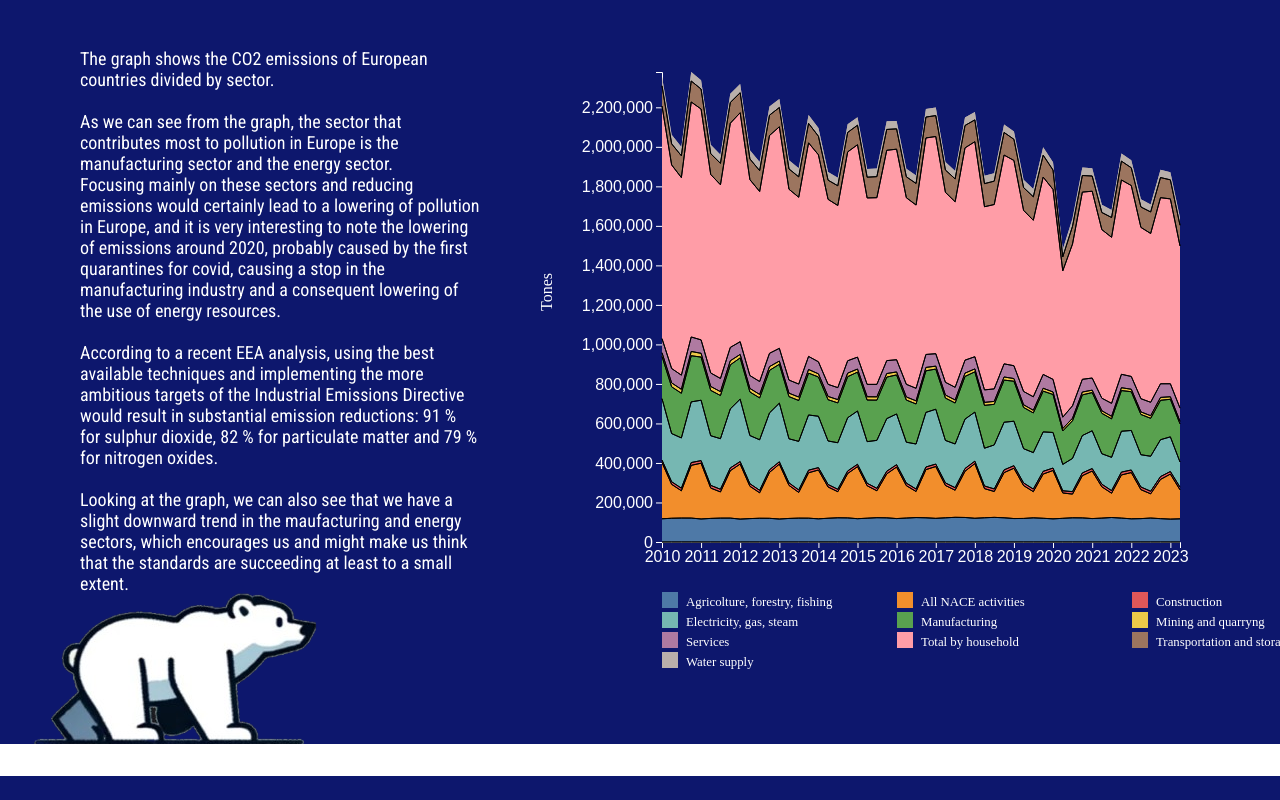
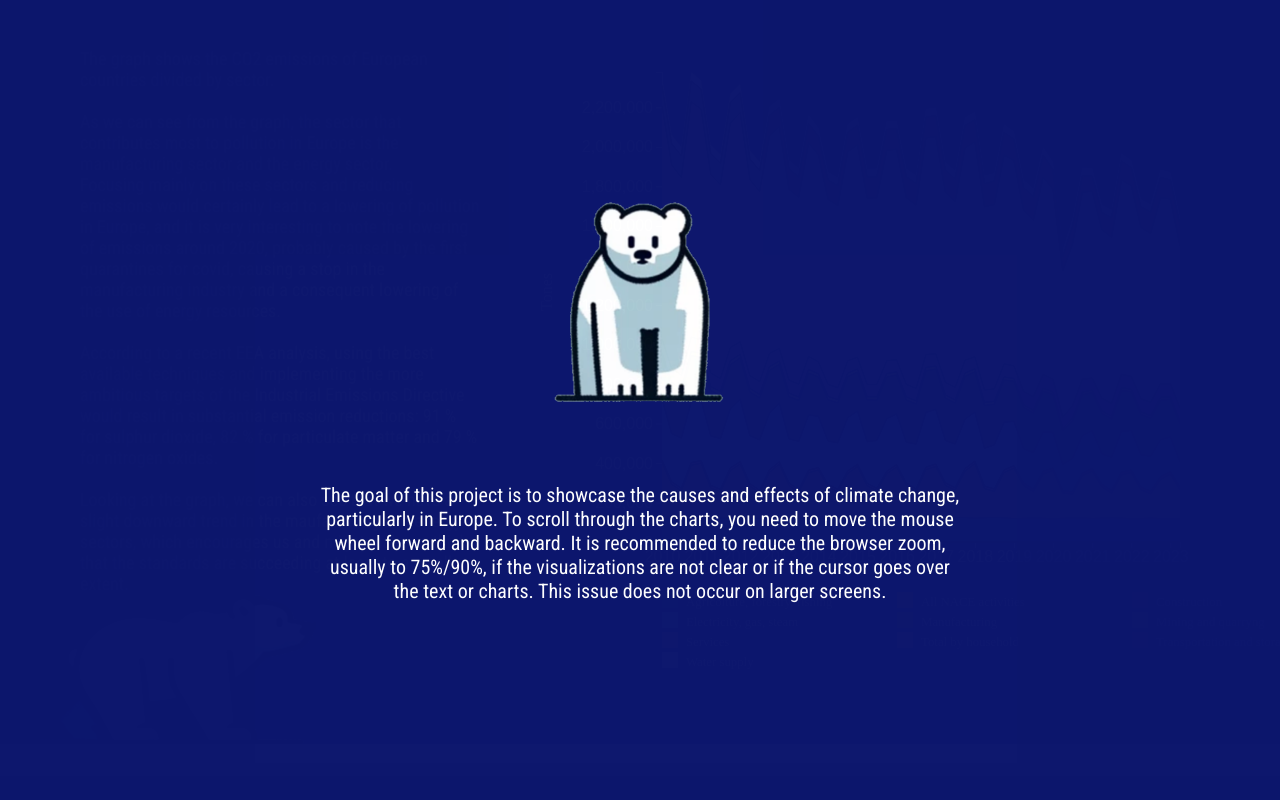
Before and after one commit to UniGonfia/dataviz_final, a SvelteKit app: page / in a window 1280 px wide. Built offline with nearby package versions, Linux system fonts and the light colour scheme.

Commit message:
Added presentation

```diff
--- a/src/routes/+page.svelte
+++ b/src/routes/+page.svelte
@@ -63,6 +63,12 @@
 
     let rendered = false;
     onMount(() => {
+
+        setTimeout(() => {
+            const presentation = document.querySelector('.presentation');
+            presentation.style.opacity = 0;
+        }, 5000);
+
         rendered = true;
         animation_init();
         onscroll_animation();
@@ -164,6 +170,14 @@
 </script>
 
 
+<div class="presentation">
+
+    <img src={polarbear_stand} alt="Polar bear stand">
+
+    <p> The goal of this project is to showcase the causes and effects of climate change, particularly in Europe. To scroll through the charts, you need to move the mouse wheel forward and backward. It is recommended to reduce the browser zoom, usually to 75%/90%, if the visualizations are not clear or if the cursor goes over the text or charts. This issue does not occur on larger screens. </p>
+
+</div>
+
 <div class="home">
 
     <div class="sprite">
@@ -187,6 +201,30 @@
 </div>
 
 <style>
+
+    .presentation {
+        position: absolute;
+        top: 0;
+        left: 0;
+        width: 100%;
+        height: 100%;
+        background-color: #0d176d;
+        z-index: 5000;
+        color: white;
+        text-align: center;
+        display: flex;
+        flex-direction: column;
+        justify-content: center;
+        align-items: center;
+        transition: opacity 2s ease-in-out;
+    }
+
+    .presentation p {
+        margin-top: 5rem;
+        width: 40rem;
+        font-size: 20px;
+        text-align: center;
+    }
 
     .sprite {
         position: absolute;
```
Also changed, not shown: 2 other files (tests, documents, lock files or other folders).
